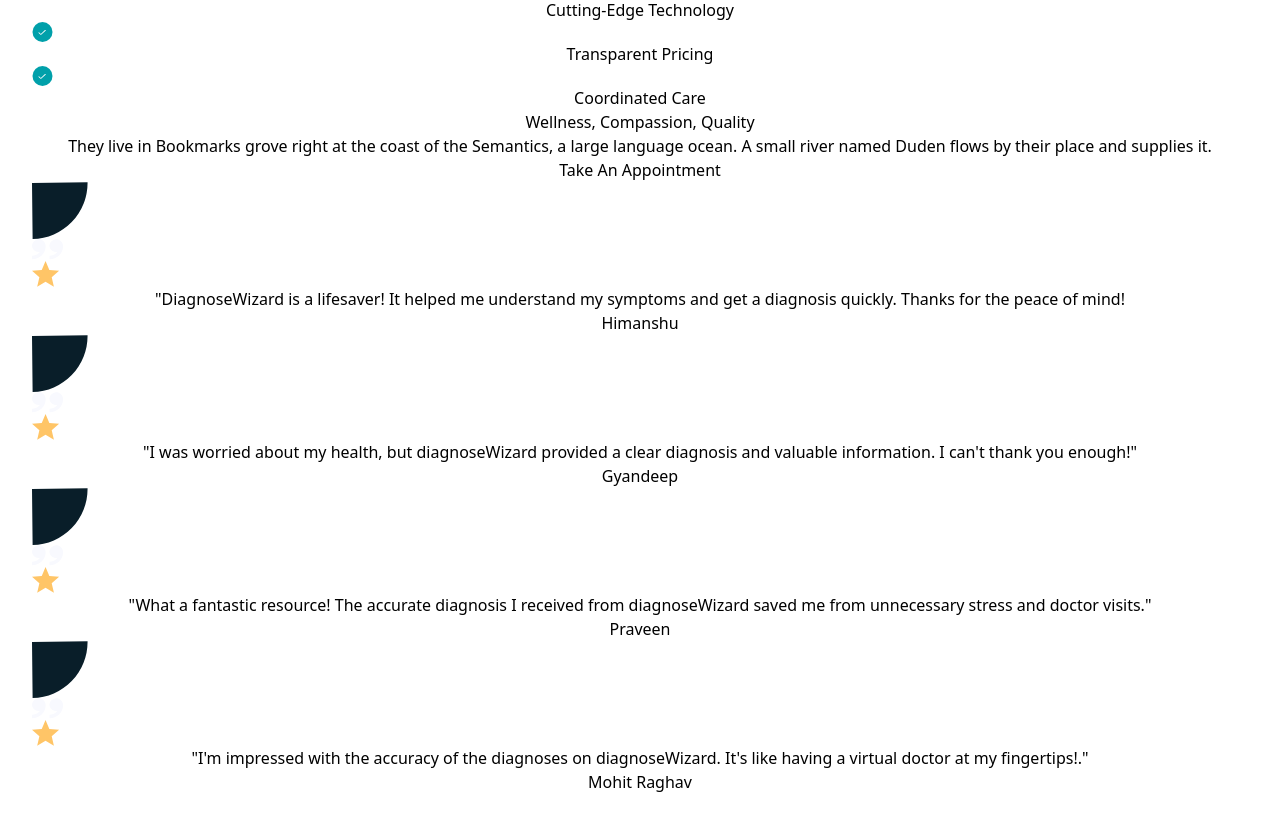
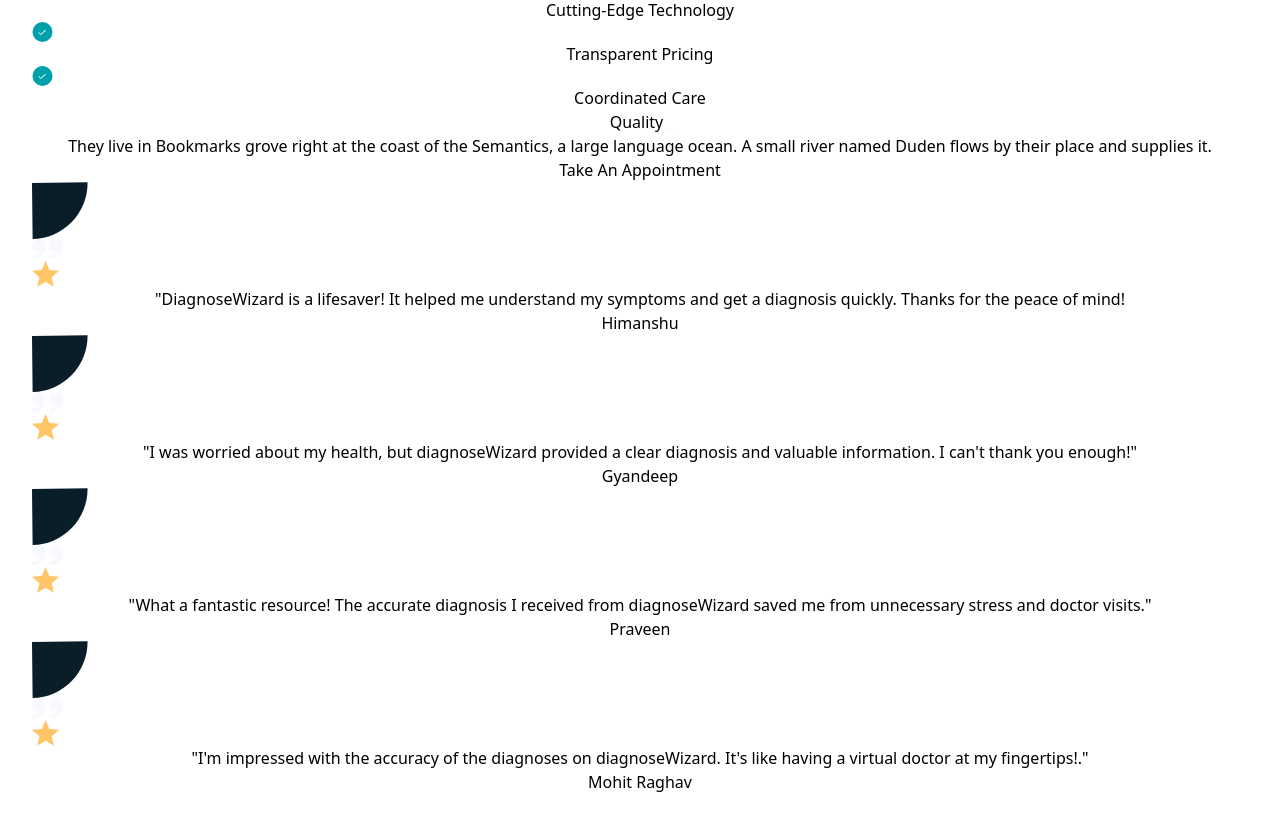
Before and after one commit to adnan-akhtar-ad/DiagnoseWizard, a React (Vite) app in the folder diagnoseWizard/: page / in a window 1280 px wide. Shown: the part 2857-3683 px from the top of the page. Built offline with nearby package versions, Linux system fonts and the light colour scheme.

Commit message:
added typewriter effect

```diff
--- a/diagnoseWizard/package.json
+++ b/diagnoseWizard/package.json
@@ -12,6 +12,7 @@
   "dependencies": {
     "react": "^18.2.0",
     "react-dom": "^18.2.0",
+    "react-simple-typewriter": "^5.0.1",
     "swiper": "^10.3.1"
   },
   "devDependencies": {
--- /dev/null
+++ b/diagnoseWizard/src/Components/TypeWriter.jsx
@@ -0,0 +1,16 @@
+import React from 'react'
+import { Typewriter } from 'react-simple-typewriter'
+
+const TypeWriter = (props) => {
+    return ( <Typewriter
+        words={props.array}
+        loop={5}
+        cursor
+        cursorStyle="_"
+        typeSpeed={90}
+        deleteSpeed={50}
+        delaySpeed={1000}
+      /> );
+}
+
+export default TypeWriter;
--- a/diagnoseWizard/src/Pages/WhyChooseUs.jsx
+++ b/diagnoseWizard/src/Pages/WhyChooseUs.jsx
@@ -1,5 +1,6 @@
 import { useState } from "react";
 import WhyChooseUsPoint from "../Components/WhyChooseUsPoint";
+import TypeWriter from "../Components/TypeWriter";
 
 const WhyChooseUs = () => {
     const [points, setPoints] = useState
@@ -24,6 +25,13 @@
                 "point": "Coordinated Care"
             },
         ])
+    const [array, setArray] = useState(["Wellness", "Compassion", "Quality",
+        " Strength",
+        "Fitness",
+
+        "Resilience",
+        " Energy",
+    ]);
     return (
         <section className="my-[100px]">
             <div>
@@ -50,7 +58,7 @@
                 </div>
                 <div className="w-[1120px] text-start px-[75px]">
                     <h3 className="font-bold text-[40px] text-start mb-[30px]">
-                        Wellness, Compassion, Quality
+                        <TypeWriter array={array} />
                     </h3>
                     <p className="font-medium text-[20px] text-start mb-[45px]">
                         They live in Bookmarks grove right at the coast of the Semantics, a large language ocean. A small river named Duden flows by their place and supplies it.
```
Also changed, not shown: 1 other file (tests, documents, lock files or other folders).
